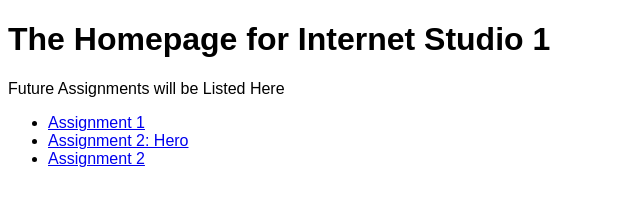
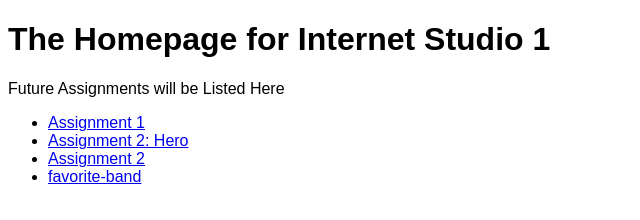
Before and after one commit to brooklinmoore/Brooklin-Moore-Internet-Studio-1, a plain HTML site: page index.html in a window 1280 px wide. Shown: the whole page, without its empty margins (0-640 px from the left). Drawn offline with Linux system fonts and the light colour scheme.

Commit message:
Update index.html add asg3

```diff
--- a/index.html
+++ b/index.html
@@ -13,6 +13,7 @@
 		<li><a href="./asg1/index.html">Assignment 1</a></li>
 		<li><a href="./asg2/hero.html">Assignment 2: Hero</a></li>
 		<li><a href="./asg2/index.html">Assignment 2</a></li>
+		<li><a href="./asg3/index.html">favorite-band</a></li>
 	</ul>
 
 	<script src="./assets/js/main.js"></script>
```
